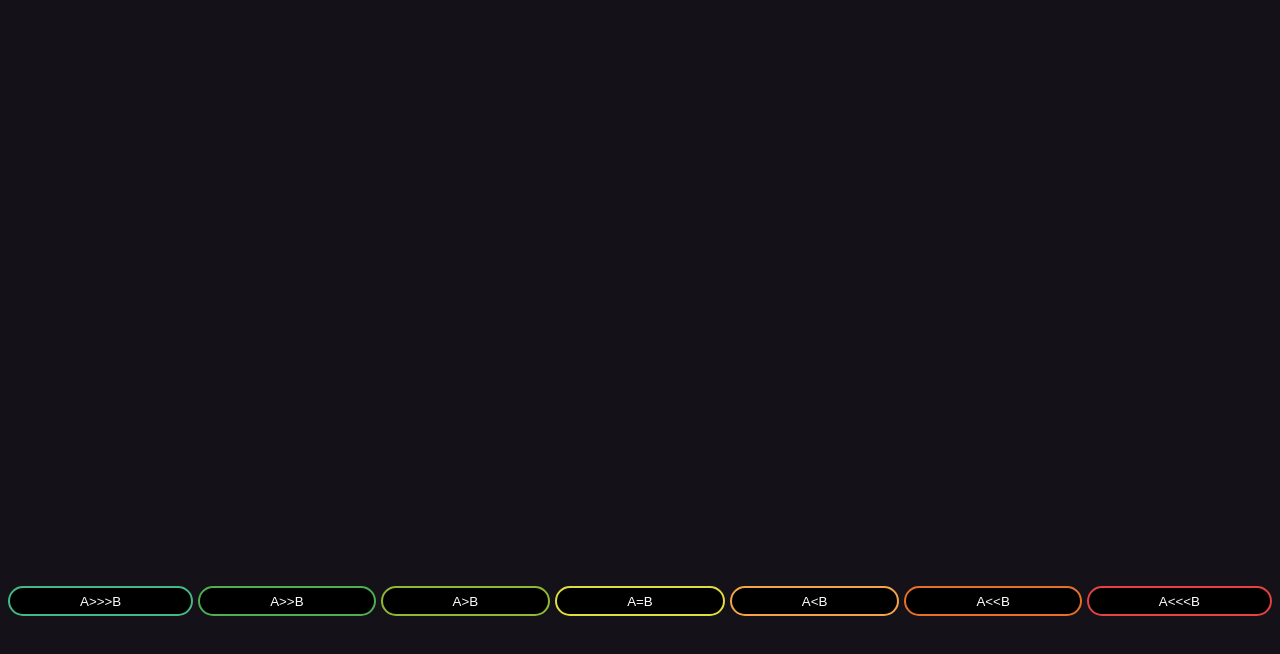
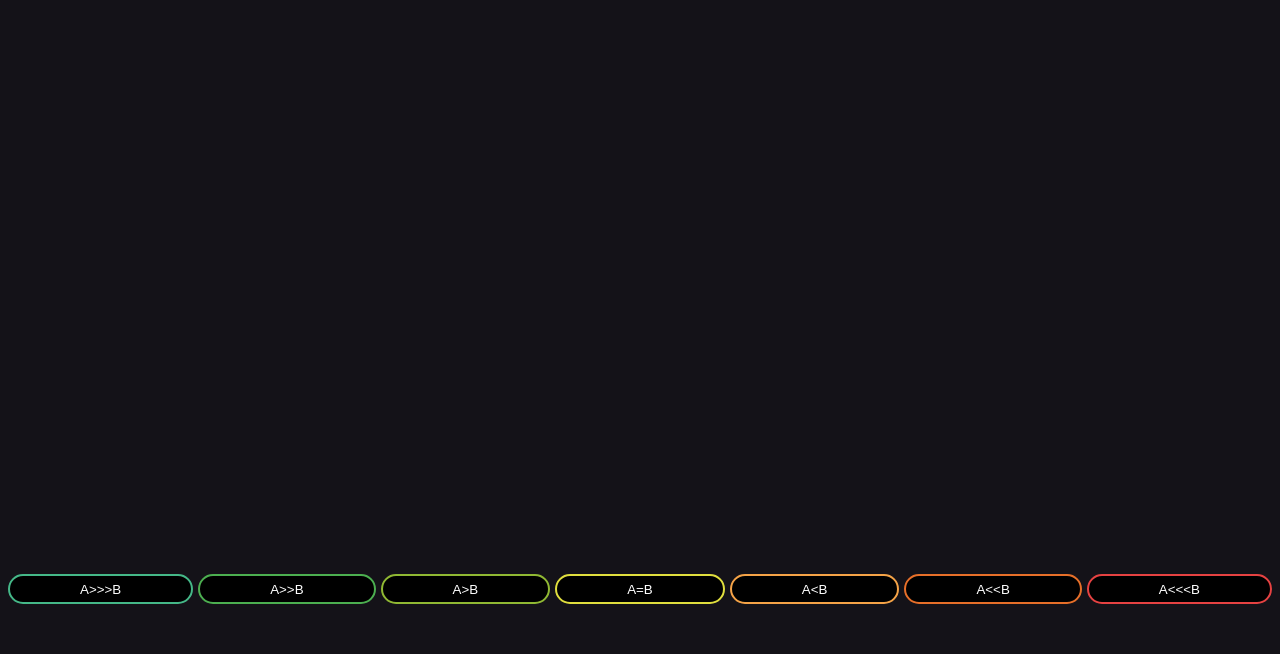
Before and after one commit to Bertuskha/Forestry-app, a website: page client/formpage.html in a window 1280 px wide. Shown: the part 118-772 px from the top of the page. Drawn offline with Linux system fonts and the light colour scheme; no server answers.

```diff
--- a/client/formPgStyles.css
+++ b/client/formPgStyles.css
@@ -14,7 +14,7 @@
 }
 
 body, html {
-    height: 97%;
+    height: 96%;
     background-color: rgb(20, 18, 24);
 }
 
```
